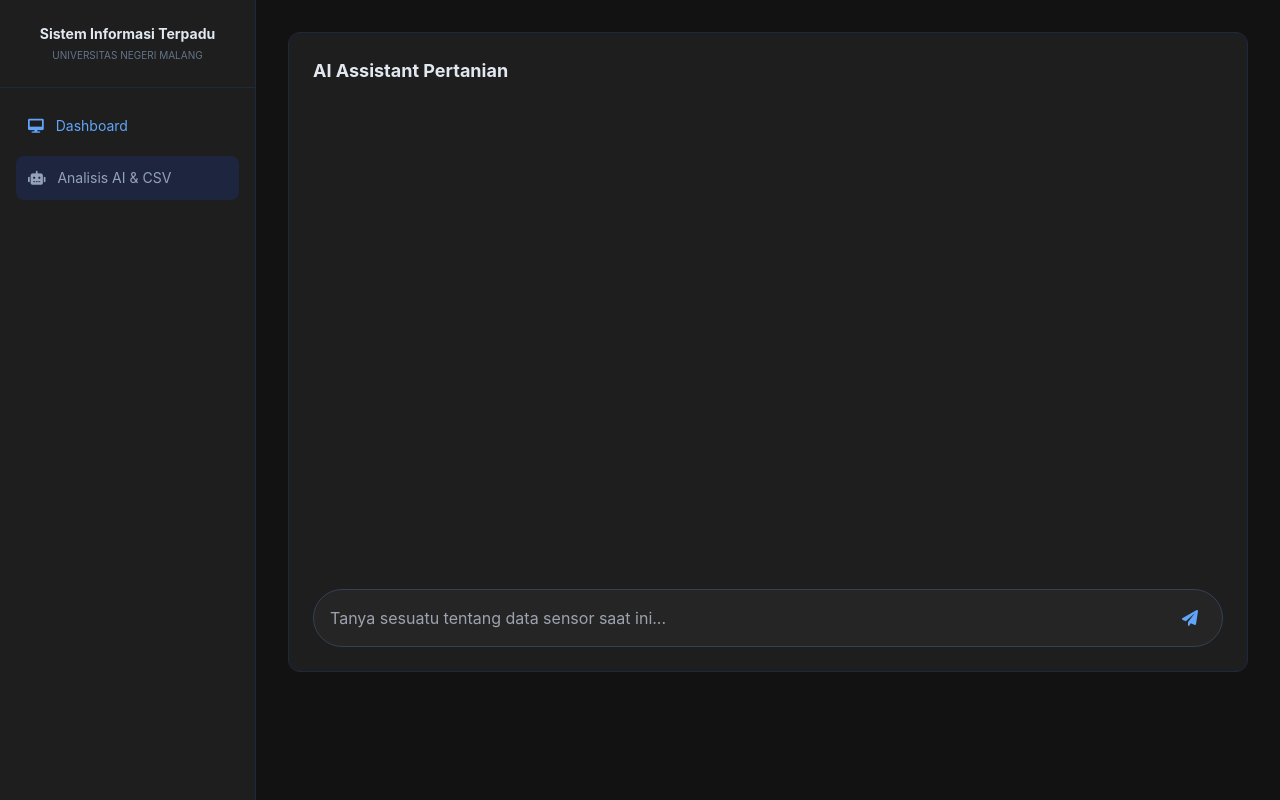
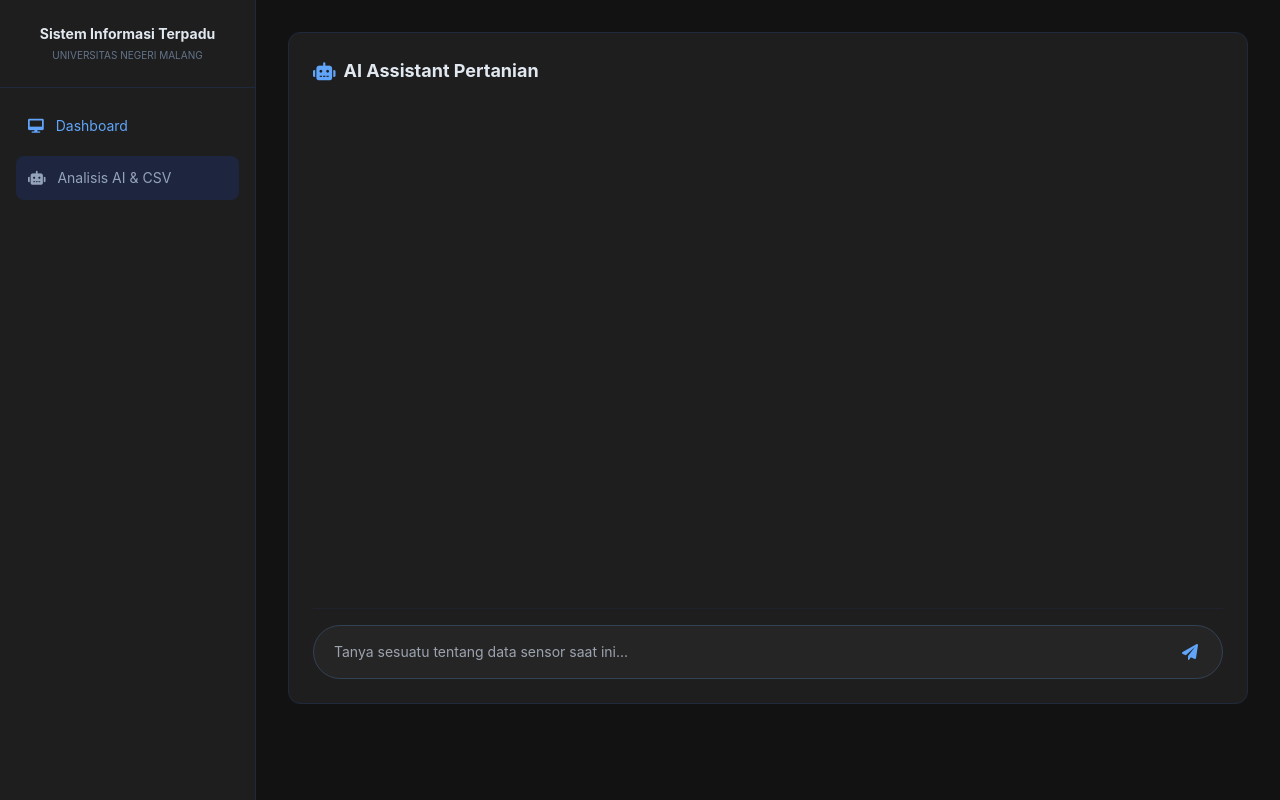
Before and after one commit to farranaufal506/kkn-tanianteng, a website: page index.html in a window 1280 px wide. Both pictures are taken after a click on the button "Analisis AI & CSV". Drawn offline with nearby package versions, Linux system fonts and the light colour scheme; no server answers.

```diff
--- a/app.js
+++ b/app.js
@@ -79,10 +79,11 @@
         // 2. Kirim pertanyaan dan data sensor ke Backend (Dapur) yang kita buat tadi
         // GUNAKAN INI AGAR AI BISA DIHUBUNGI SECARA ONLINE
       // PASTIKAN ADA /api/chat DI BELAKANGNYA
-        const res = await fetch("https://kkn-tanianteng.vercel.app/api/chat", {
-        method: 'POST',
-        headers: { 'Content-Type': 'application/json' },
-        body: JSON.stringify({
+       // Tambahkan proxy milik cors-anywhere tepat sebelum link Vercel kamu
+    const res = await fetch("https://cors-anywhere.herokuapp.com/https://kkn-tanianteng.vercel.app/api/chat", {
+    method: 'POST',
+    headers: { 'Content-Type': 'application/json' },
+    body: JSON.stringify({
         message: userMsg,
         sensorData: data
     })
--- a/index.html
+++ b/index.html
@@ -78,18 +78,23 @@
             </div>
         </div>
 
-        <div id="view-ai" class="hidden h-[80vh] flex flex-col">
-            <div class="bg-[#1e1e1e] rounded-xl border border-slate-800 p-6 flex-1 flex flex-col">
-                <h2 class="text-lg font-bold mb-4">AI Assistant Pertanian</h2>
-                <div id="chatArea" class="flex-1 overflow-y-auto space-y-4 mb-4 pr-2"></div>
-                <div class="flex items-center gap-2 bg-[#252525] rounded-full p-2 border border-slate-700">
-                    <input type="text" id="chatInput" class="flex-1 bg-transparent p-2 outline-none" placeholder="Tanya sesuatu tentang data sensor saat ini...">
-                    <button onclick="sendMessage()" class="px-4 text-blue-400 hover:text-blue-300"><i class="fas fa-paper-plane"></i></button>
+        <div id="view-ai" class="hidden h-[calc(100vh-8rem)] flex flex-col">
+            <div class="bg-[#1e1e1e] rounded-xl border border-slate-800 p-4 md:p-6 flex-1 flex flex-col min-h-0">
+                <h2 class="text-lg font-bold mb-3 flex items-center">
+                    <i class="fas fa-robot mr-2 text-blue-400"></i> AI Assistant Pertanian
+                </h2>
+
+                <div id="chatArea" class="flex-1 overflow-y-auto space-y-4 mb-4 pr-2 min-h-0 border-b border-slate-800/50 pb-4">
+                    </div>
+
+                <div class="flex items-center gap-2 bg-[#252525] rounded-full p-2 border border-slate-700 focus-within:border-blue-500 transition-colors">
+                    <input type="text" id="chatInput" class="flex-1 bg-transparent px-3 py-2 outline-none text-sm w-full" placeholder="Tanya sesuatu tentang data sensor saat ini...">
+                    <button onclick="sendMessage()" class="p-2 text-blue-400 hover:text-blue-300 transition-colors flex items-center justify-center mr-2">
+                        <i class="fas fa-paper-plane"></i>
+                    </button>
                 </div>
             </div>
         </div>
-    </main>
-
     <script src="app.js"></script>
 
     <script>
```
